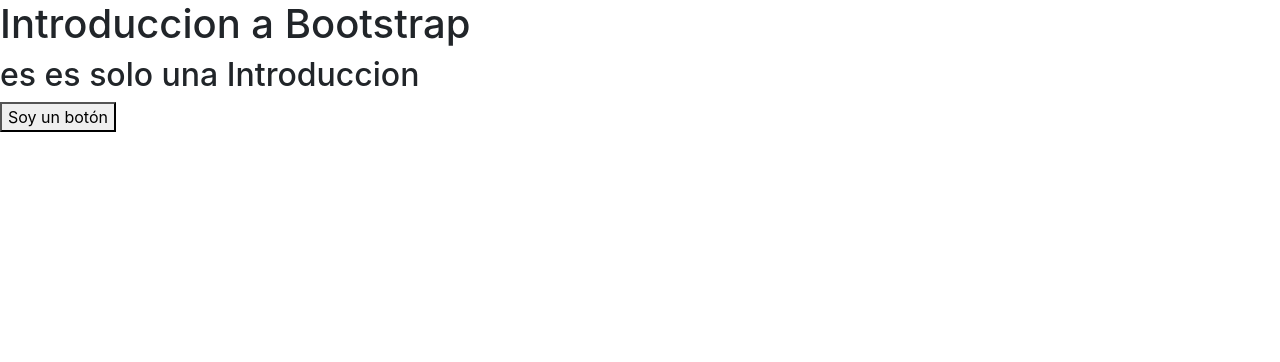
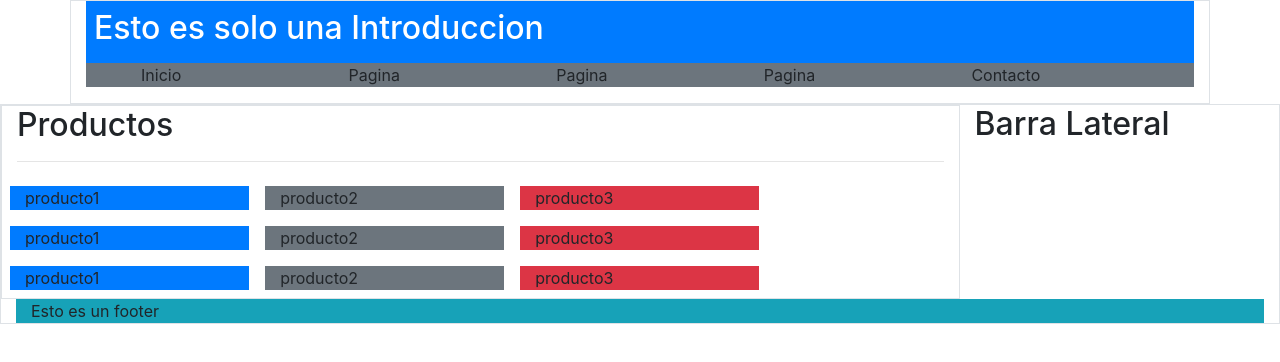
Before and after one commit to leba19121993/generation-ch16, a plain HTML site: page 3-introWeb/bootstrap/index.html in a window 1280 px wide. Drawn offline with Linux system fonts and the light colour scheme.

Commit message:
Continuacion de ejercicios con bootstrap

```diff
--- a/3-introWeb/bootstrap/index.html
+++ b/3-introWeb/bootstrap/index.html
@@ -1,16 +1,116 @@
 <!DOCTYPE html>
 <html lang="en">
+
 <head>
     <meta charset="UTF-8">
     <meta http-equiv="X-UA-Compatible" content="IE=edge">
     <meta name="viewport" content="width=device-width, initial-scale=1.0">
     <title>Introduccion a Bootstrap</title>
     <link rel="stylesheet" href="bootstrap-4/css/bootstrap.min.css">
+    <link rel="stylesheet" href="micss/style.css">
 </head>
+
 <body>
-    <h1>Introduccion a Bootstrap</h1>
-    <h2>es es solo una Introduccion</h2>
-    <button>Soy un botón</button>
+    <!-- <h1>Introduccion a Bootstrap</h1>
+        <button class="btn-success">Soy un botón</button> -->
+    <!-- uso de container -->
+    <div class="container border">
+
+        <header id="header" class="col-12 bg-primary text-white p-2">
+            <h2>Esto es solo una Introduccion</h2>
+
+        </header>
+
+        <!-- menu -->
+        <nav id="menu" class="col-12 bg-secondary">
+            <ul class=" row w-100">
+                <li class="col">Inicio</li>
+                <li class="col">Pagina</li>
+                <li class="col">Pagina</li>
+                <li class="col">Pagina</li>
+                <li class="col">Contacto</li>
+            </ul>
+
+
+
+
+        </nav>
+    </div>
+
+
+
+
+
+    <!-- barra lateral -->
+    <!-- contenido -->
+    <section class="col-12 border">
+        <div class="row">
+
+
+
+            <!-- contenido  productos-->
+            <section class="col-9 border">
+                <h2>Productos</h2>
+                <hr>
+                <div class="item row">
+                    <div class="item col-3 bg-primary m-2">
+                        producto1
+                    </div>
+                    <div class="item col-3 bg-secondary m-2">
+                        producto2
+                    </div>
+                    <div class="item col-3 bg-danger m-2">
+                        producto3
+                    </div>
+                    <div class="item col-3 bg-primary m-2">
+                        producto1
+                    </div>
+                    <div class="item col-3 bg-secondary m-2">
+                        producto2
+                    </div>
+                    <div class="item col-3 bg-danger m-2">
+                        producto3
+                    </div>
+                    <div class="item col-3 bg-primary m-2">
+                        producto1
+                    </div>
+                    <div class="item col-3 bg-secondary m-2">
+                        producto2
+                    </div>
+                    <div class="item col-3 bg-danger m-2">
+                        producto3
+                    </div>
+                </div>
+
+
+
+
+
+
+            </section>
+            <!-- barra lateral -->
+            <aside class="col-3">
+                <h2>Barra Lateral</h2>
+            </aside>
+
+
+        </div>
+        <footer class="col-lg-12 bg-info ">
+            Esto es un footer
+        </footer>
+    </section>
+
+
+
+
+
+
+
+
+
+
+
+
 
 
     <script type="text/javascript" src="jQuery/jquery-3.6.0.min.js"></script>
@@ -45,4 +145,5 @@
 
 
 </body>
+
 </html>
--- /dev/null
+++ b/3-introWeb/bootstrap/micss/style.css
@@ -0,0 +1,5 @@
+#menu ul {
+    text-decoration: none;
+    list-style: none;
+
+}
```
